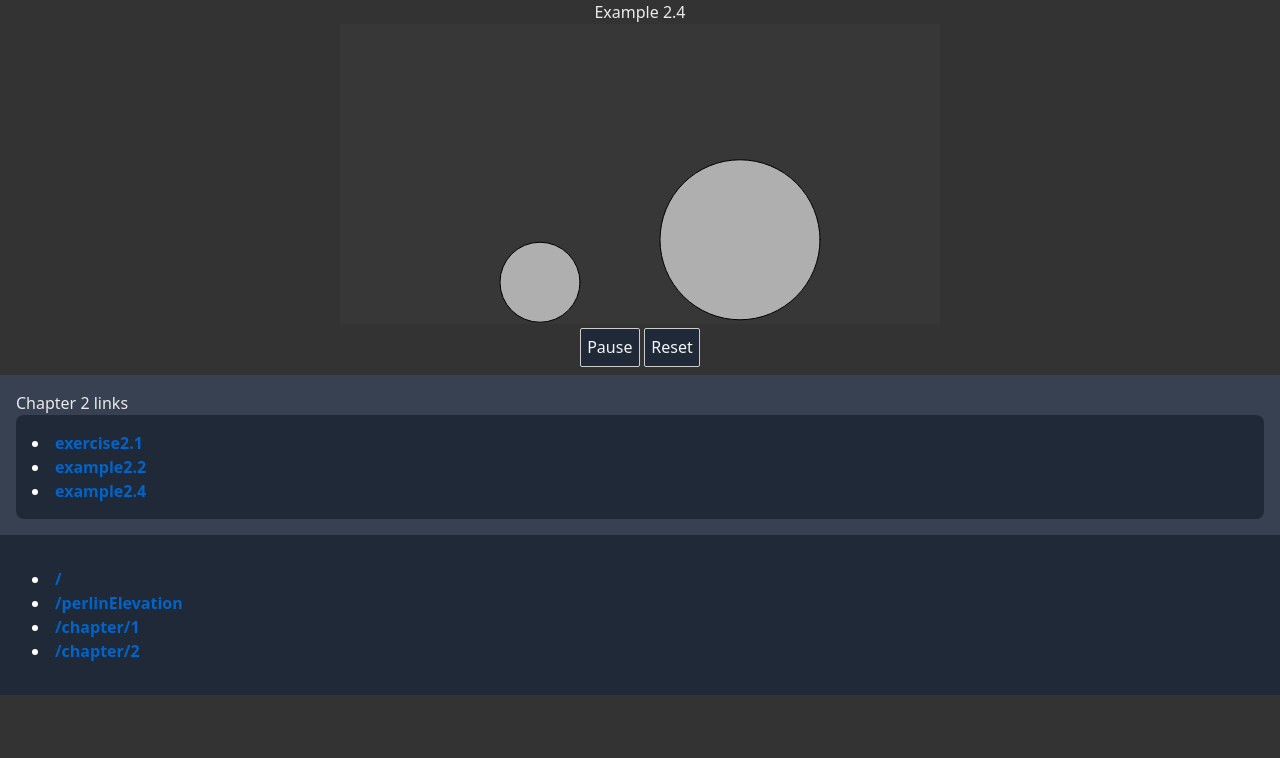
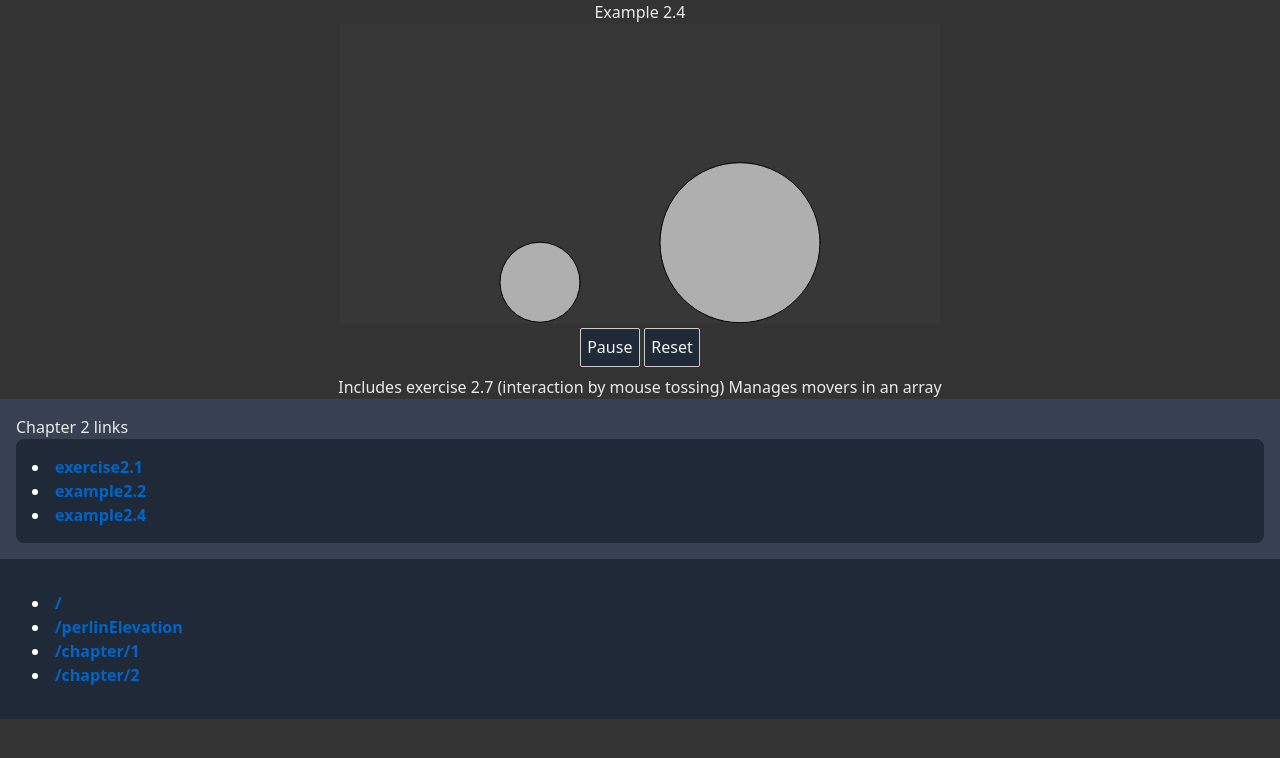
Before and after one commit to nonvenomous/nature-of-code-p5, a SvelteKit app: page /chapter/2/example2.4 in a window 1280 px wide. Shown: the top 758 px of the page. Built offline with nearby package versions, Linux system fonts and the light colour scheme.

Commit message:
Complete exercise 2.7

```diff
--- a/src/routes/chapter/2/example2.4/+page.svelte
+++ b/src/routes/chapter/2/example2.4/+page.svelte
@@ -36,7 +36,7 @@
     }
 
     contactEdge() {
-      const isWithin1PixelOfBottom = this.position.y + this.radius() > canvasHeight - 1;
+      const isWithin1PixelOfBottom = this.position.y > canvasHeight - this.radius() - 1;
       return isWithin1PixelOfBottom;
     }
 
@@ -45,6 +45,16 @@
       if (this.position.y > canvasHeight - this.radius()) {
         this.position.y = canvasHeight - this.radius();
         this.velocity.y *= bounce;
+      } else if (this.position.y < this.radius()) {
+        this.position.y = this.radius();
+        this.velocity.y *= bounce;
+      }
+      if (this.position.x > canvasWidth - this.radius()) {
+        this.position.x = canvasWidth - this.radius();
+        this.velocity.x *= bounce;
+      } else if (this.position.x < this.radius()) {
+        this.position.x = this.radius();
+        this.velocity.x *= bounce;
       }
     }
 
@@ -71,34 +81,46 @@
       movers.push(new Mover(p, 400, 30, 10));
     };
 
+    let dragEvent: any;
+
+    p.mouseDragged = (event) => {
+      dragEvent = event;
+    };
+
     p.draw = () => {
       p.background(55);
 
       const gravity = p.createVector(0, GRAVITY);
 
       for (const mover of movers) {
-        const moverGravity = p5.Vector.mult(gravity, mover.mass) as unknown as p5.Vector;
-        mover.applyForce(moverGravity);
-
-        if (p.mouseIsPressed) {
-          const wind = p.createVector(0.5, 0);
-          mover.applyForce(wind);
+        if (!p.mouseIsPressed) {
+          const moverGravity = p5.Vector.mult(gravity, mover.mass) as unknown as p5.Vector;
+          mover.applyForce(moverGravity);
         }
 
         if (mover.contactEdge()) {
           const friction = mover.velocity.copy();
-          friction.mult(-1);
-          const normalForce = mover.mass;
-          // const FRICTION_MAGNITUDE = FRICTION_COEFFICIENT * NORMAL_FORCE;
-          const FRICTION_MAGNITUDE = FRICTION_COEFFICIENT * normalForce; // accounts for mass
+          friction.mult(-1); // opposite direction of velocity
+          const normalForce = mover.mass; // normal force propotional to mass
+          const FRICTION_MAGNITUDE = FRICTION_COEFFICIENT * normalForce;
+
           friction.setMag(FRICTION_MAGNITUDE); // == normalize && mult
           mover.applyForce(friction);
         }
 
+        if (p.mouseIsPressed && dragEvent) {
+          const mouseMovementV = p.createVector(dragEvent.movementX, dragEvent.movementY);
+          mouseMovementV.mult(0.5);
+          mover.velocity.add(mouseMovementV);
+        }
+        if (p.mouseIsPressed && !dragEvent) {
+          mover.velocity.setMag(0);
+        }
         mover.bounceEdges();
         mover.update();
         mover.show(p);
       }
+      dragEvent = null;
     };
   }
 </script>
@@ -106,3 +128,8 @@
 <h2>Example 2.4</h2>
 
 <Sketch sketchFunction={sketch} />
+
+<p>
+  <span>Includes exercise 2.7 (interaction by mouse tossing)</span>
+  <span>Manages movers in an array</span>
+</p>
```
